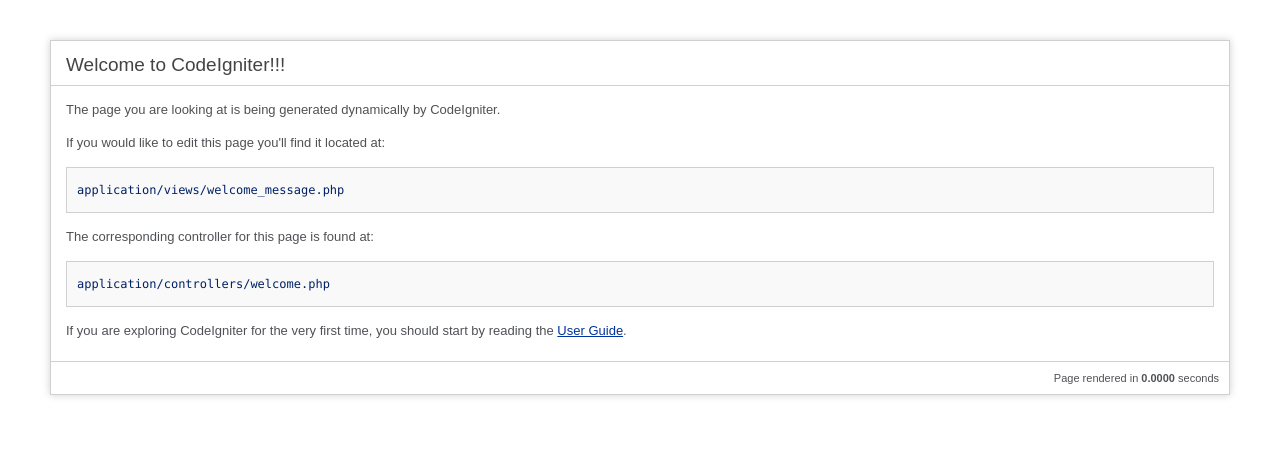
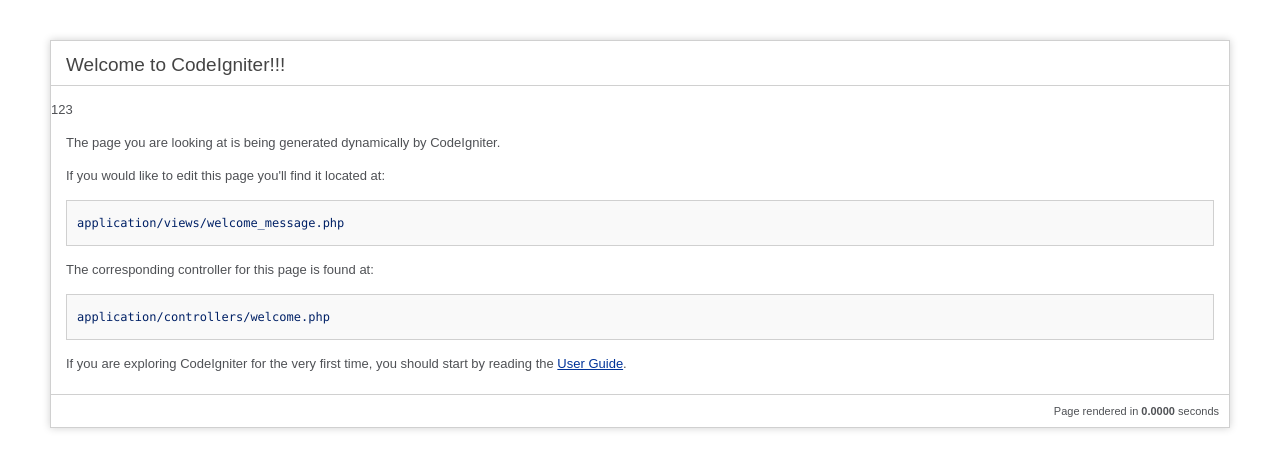
Before and after one commit to WebLions/love-travel.local, a CodeIgniter app: page / in a window 1280 px wide. Shown: the top 470 px of the page. Run offline with CodeIgniter, Linux system fonts and the light colour scheme.

Commit message:
Update welcome_message.php

```diff
--- a/application/views/welcome_message.php
+++ b/application/views/welcome_message.php
@@ -68,7 +68,7 @@
 
 <div id="container">
 	<h1>Welcome to CodeIgniter!!!</h1>
-
+	<?= 123?>
 	<div id="body">
 		<p>The page you are looking at is being generated dynamically by CodeIgniter.</p>
 
```
